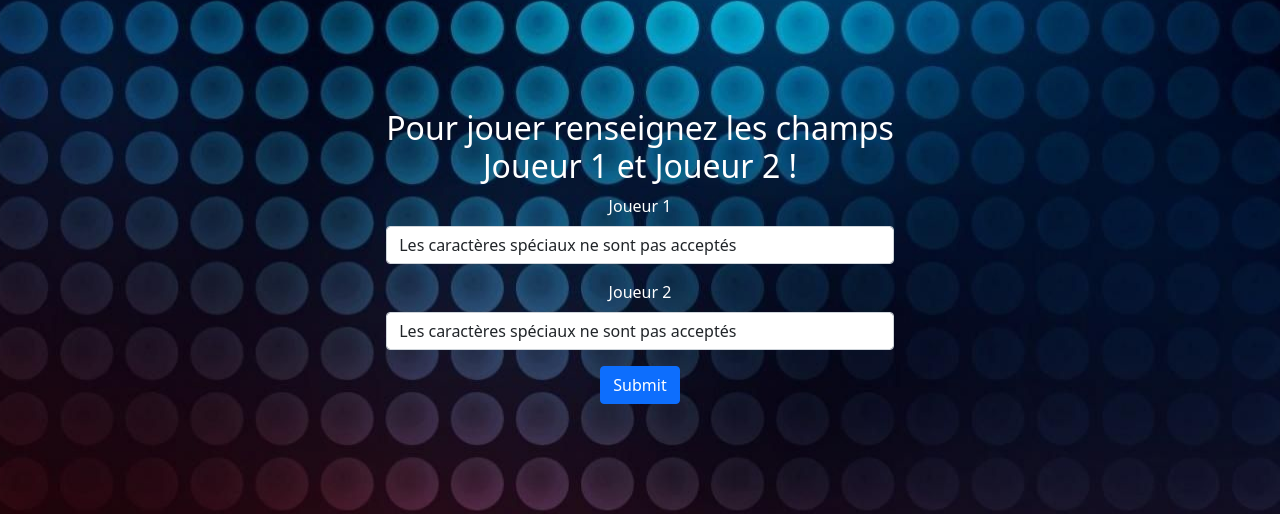
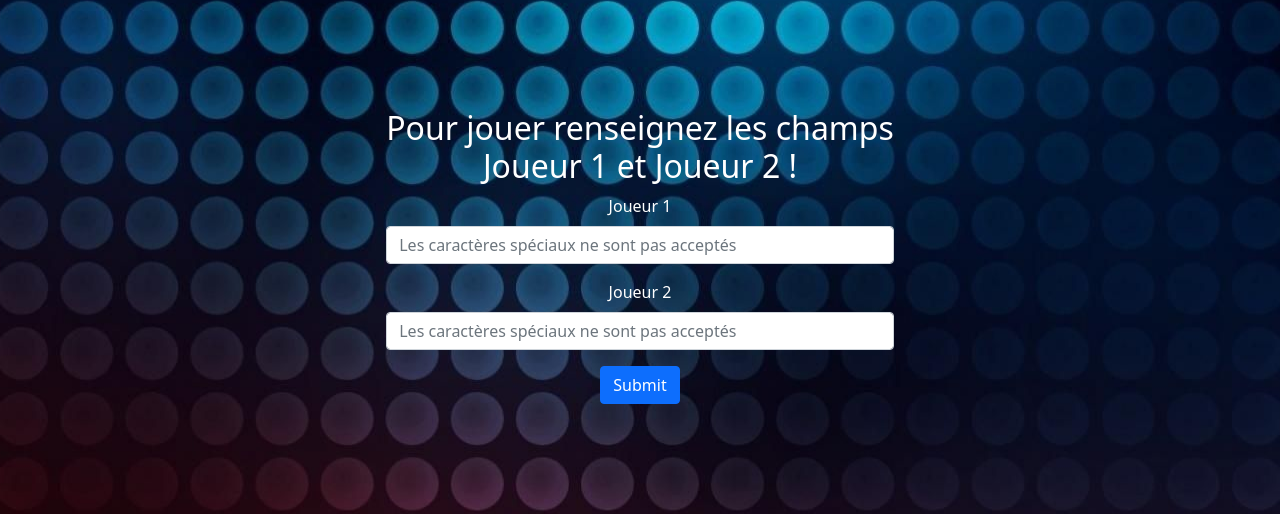
Before and after one commit to copete-salas/Le-jeu-de-des, a plain HTML site: page index.html in a window 1280 px wide. Shown: the part 99-613 px from the top of the page. Drawn offline with nearby package versions, Linux system fonts and the light colour scheme.

Commit message:
corréction mineur

```diff
--- a/index.html
+++ b/index.html
@@ -40,7 +40,7 @@
           <input
             type="text"
             onkeypress="verification(event); return false;"
-            value="Les caractères spéciaux ne sont pas acceptés"
+            placeholder="Les caractères spéciaux ne sont pas acceptés"
             onFocus="this.value='';"
             class="form-control"
             id="joueurOne"
@@ -53,7 +53,7 @@
           <input
             type="text"
             onkeypress="verification1(event); return false;"
-            value="Les caractères spéciaux ne sont pas acceptés"
+            placeholder="Les caractères spéciaux ne sont pas acceptés"
             onFocus="this.value='';"
             class="form-control"
             id="joueurTwo"
```
